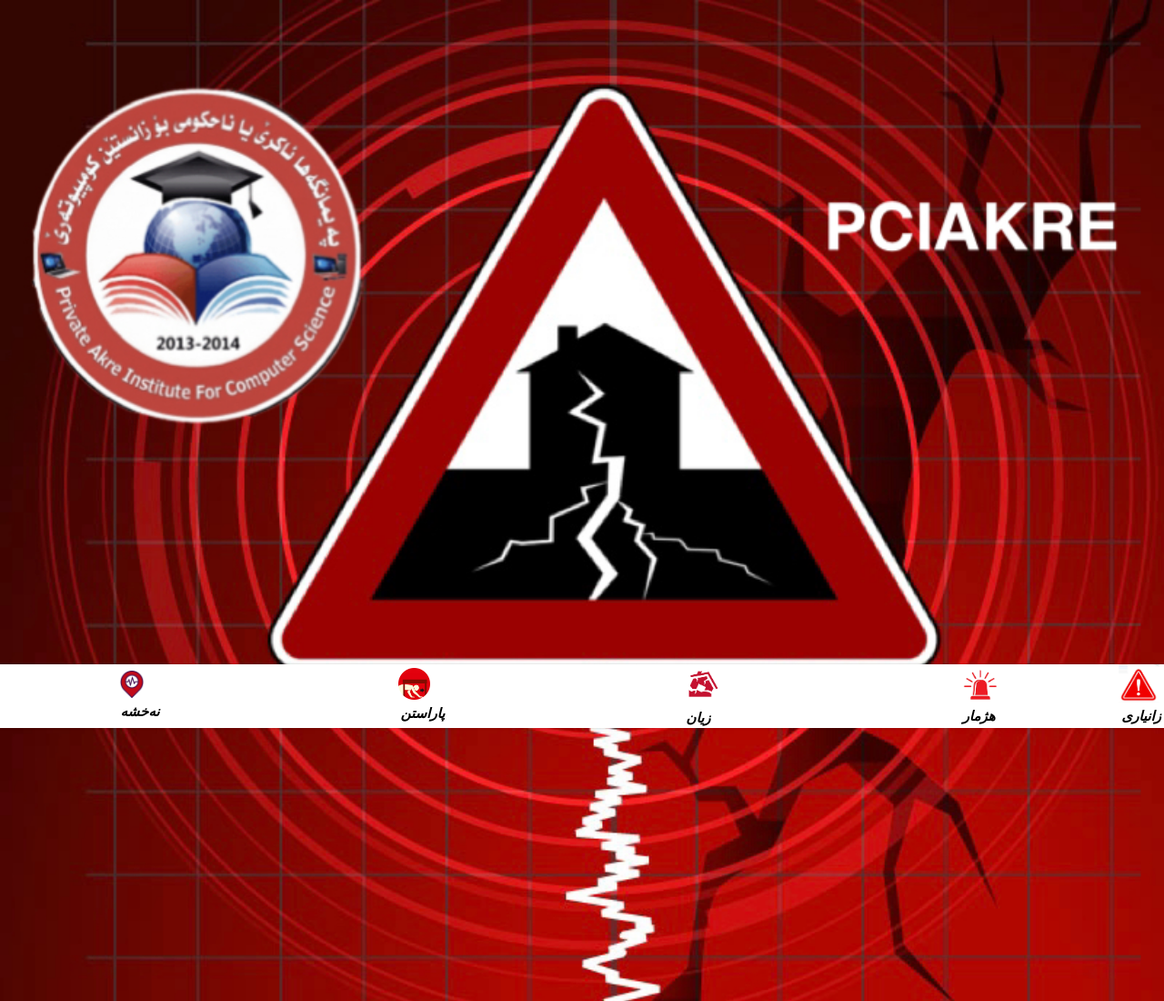
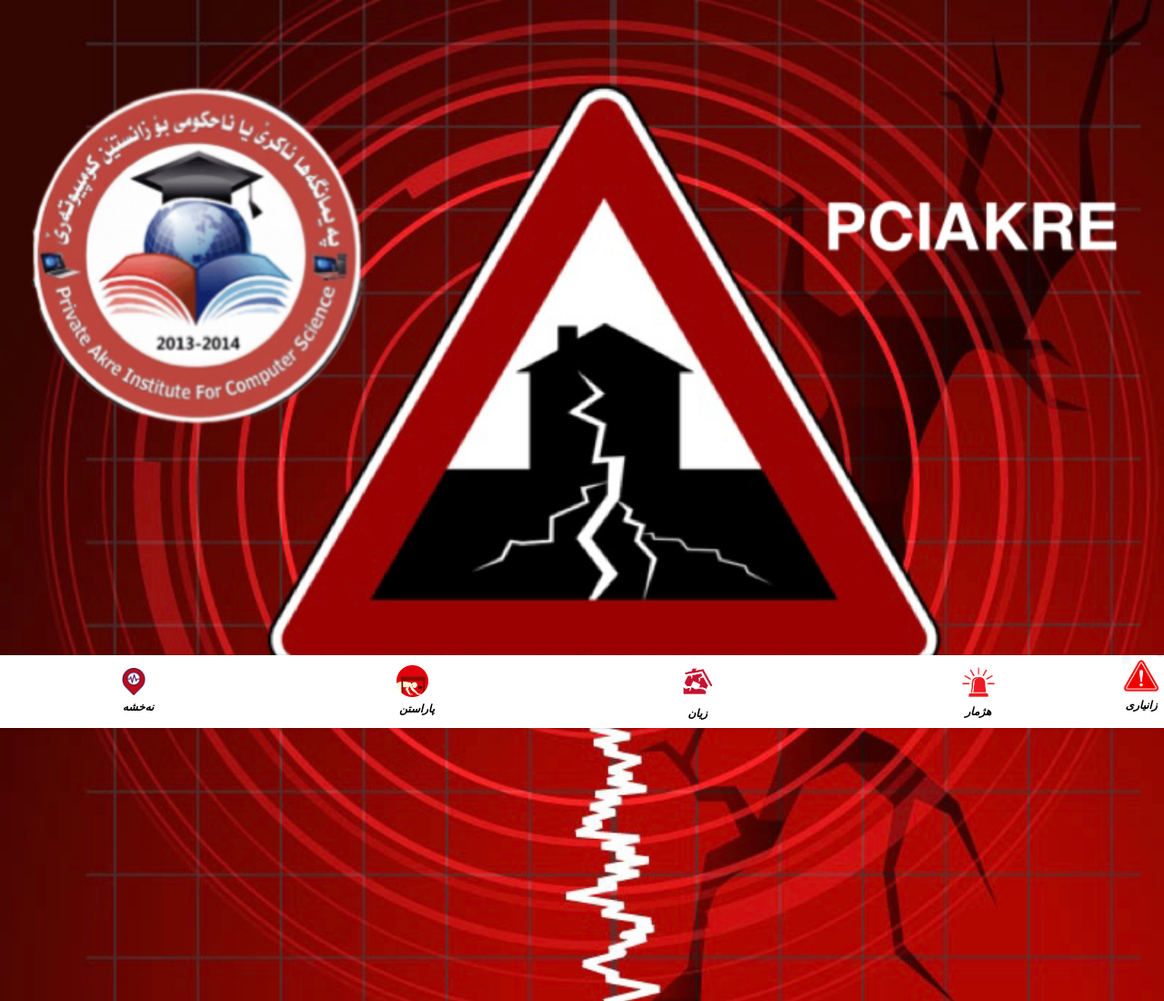
Before and after one commit to alexkrdd/new124, a plain HTML site: page index.html in a window 1280 px wide. Shown: the top 1100 px of the page at 91% size. Drawn offline with Linux system fonts and the light colour scheme.

Commit message:
style.css

```diff
--- a/style.css
+++ b/style.css
@@ -8,7 +8,7 @@ body {
     position: fixed;
     bottom: 0;
     width: 100%;
-    height: 70px;
+    height: 80px;
     box-shadow: 0 0 3px rgba(0, 0, 0, 0.2);
     background-color: #ffffff;
     display: flex;
@@ -37,10 +37,14 @@ body {
 }
 
 .nav__icon span {
-    font-size: 15px;
+    font-size: 12px;
     color: black;
     display: flex;
     font-weight: bold;
     margin: 3px;
+    justify-content: center;
+    align-items: center;
+
+
 
 }
```
